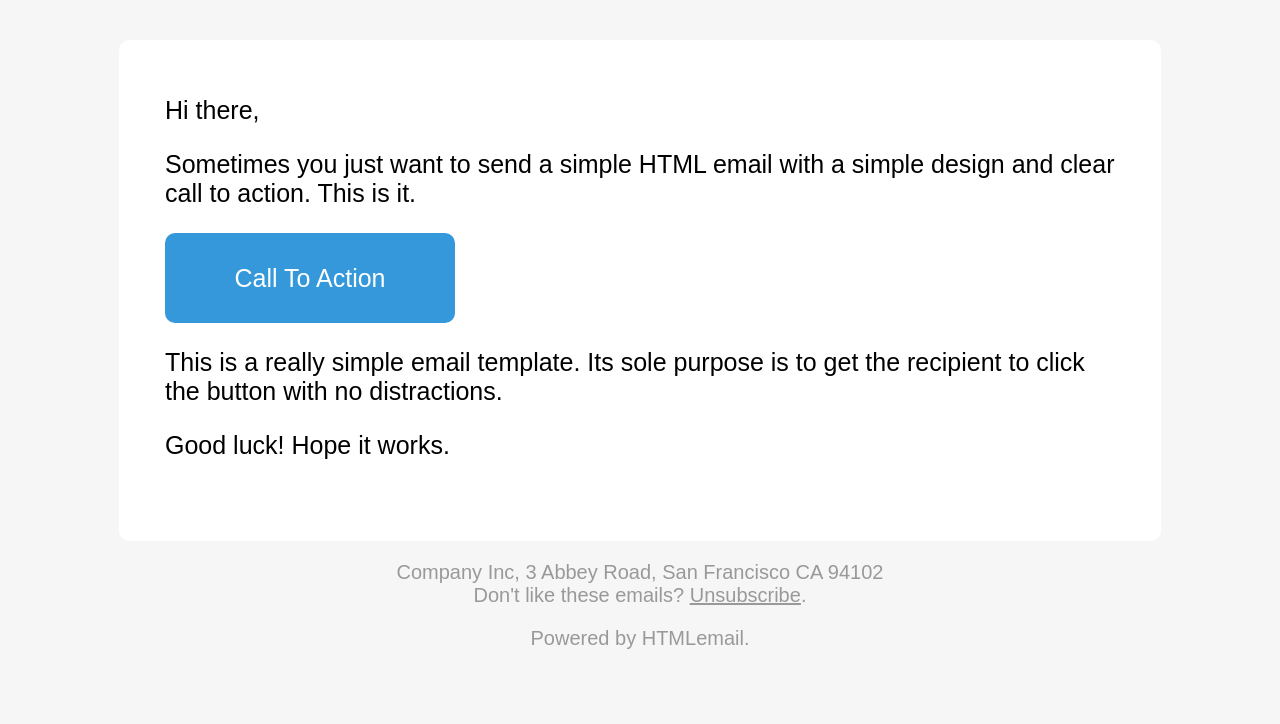
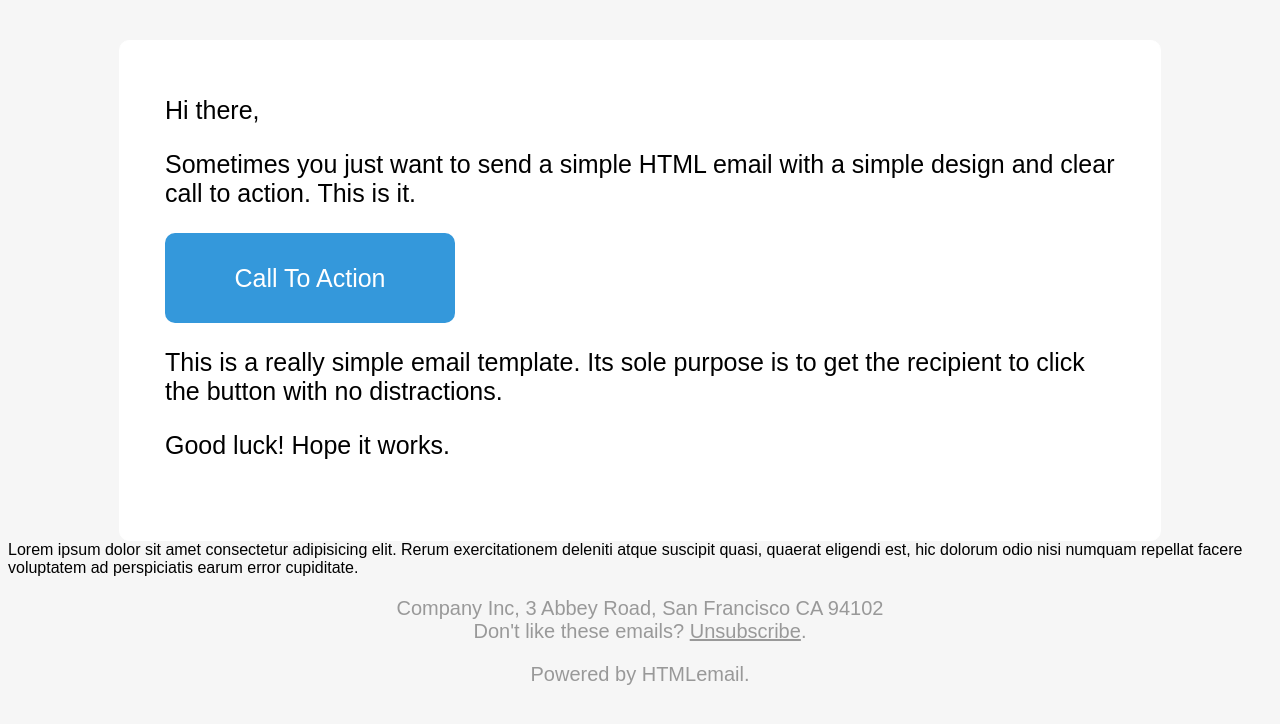
Before and after one commit to JavaHutt/email-template, a plain HTML site: page index.html in a window 1280 px wide. Drawn offline with Linux system fonts and the light colour scheme.

Commit message:
first commit

```diff
--- a/index.html
+++ b/index.html
@@ -16,6 +16,7 @@
 	<p>Good luck! Hope it works.</p>
 	</div>
 	<footer>
+		Lorem ipsum dolor sit amet consectetur adipisicing elit. Rerum exercitationem deleniti atque suscipit quasi, quaerat eligendi est, hic dolorum odio nisi numquam repellat facere voluptatem ad perspiciatis earum error cupiditate.
 		<p>Company Inc, 3 Abbey Road, San Francisco CA 94102<br>
 		Don't like these emails? <span class="under">Unsubscribe</span>.</p>
 		<p>Powered by HTMLemail.</p>
--- a/style/style.css
+++ b/style/style.css
@@ -37,4 +37,3 @@ footer p {
 footer .under {
 	text-decoration: underline;
 }
-/* 123 */
```
